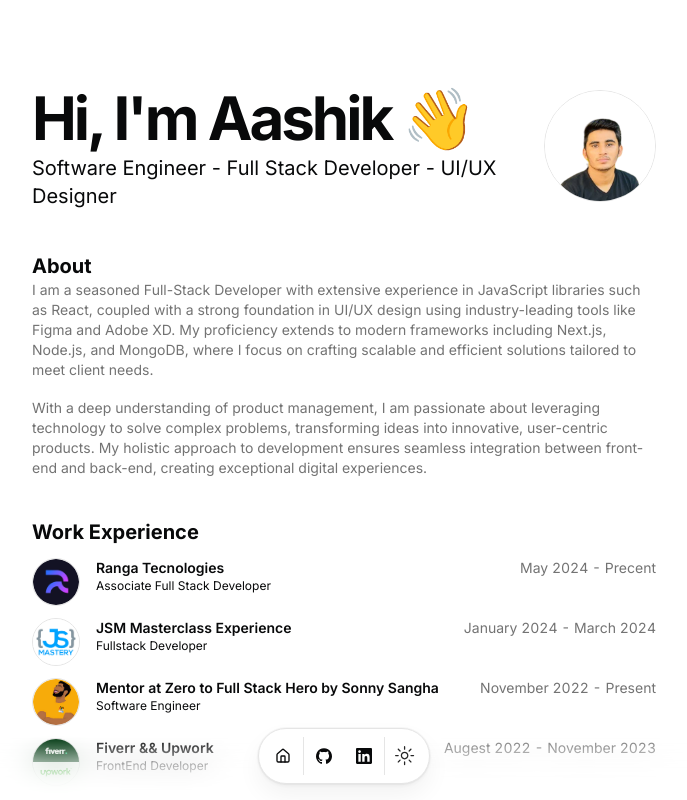
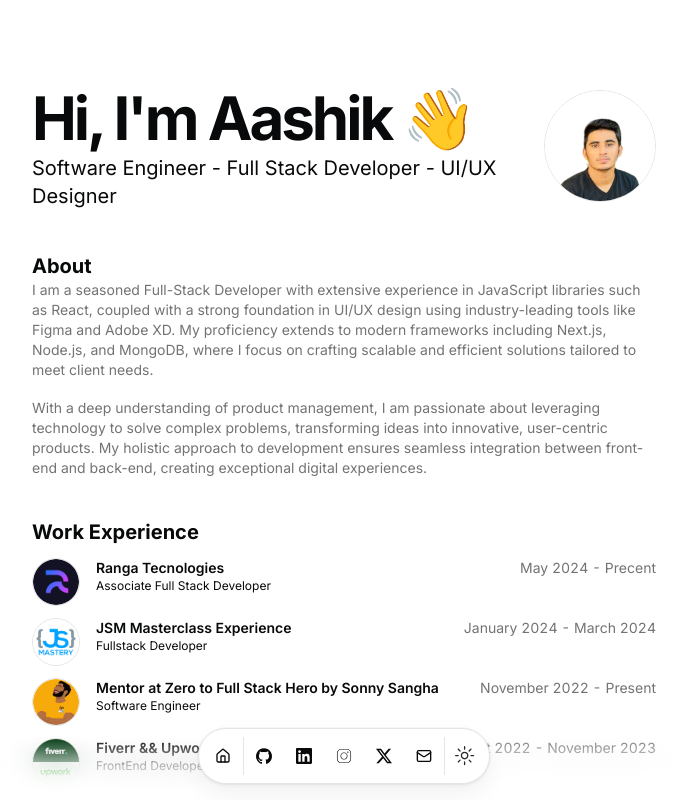
Before and after one commit to mhmd-aashik/me-portfolio, a Next.js app: page / in a window 1280 px wide. Shown: the top 800 px of the page, without its empty margins (296-983 px from the left). Built offline with nearby package versions, Linux system fonts and the light colour scheme.

Commit message:
day 2 link update

```diff
--- a/src/app/page.tsx
+++ b/src/app/page.tsx
@@ -6,6 +6,7 @@ import { ResumeCard } from "@/components/resume-card";
 import { Avatar, AvatarFallback, AvatarImage } from "@/components/ui/avatar";
 import { Badge } from "@/components/ui/badge";
 import { DATA } from "@/data/resume";
+import Link from "next/link";
 import Markdown from "react-markdown";
 
 const BLUR_FADE_DELAY = 0.04;
@@ -272,7 +273,8 @@ export default function Page() {
       </section>
 
       {/* PROJECTS */}
-      {/* <section id="projects">
+      {
+        <section id="projects">
           <div className="space-y-12 w-full py-12">
             <BlurFade delay={BLUR_FADE_DELAY * 11}>
               <div className="flex flex-col items-center justify-center space-y-4 text-center">
@@ -291,7 +293,7 @@ export default function Page() {
                 </div>
               </div>
             </BlurFade>
-          <div className="grid grid-cols-1 gap-3 sm:grid-cols-2 max-w-[800px] mx-auto">
+            {/* <div className="grid grid-cols-1 gap-3 sm:grid-cols-2 max-w-[800px] mx-auto">
               {DATA.projects.map((project, id) => (
                 <BlurFade
                   key={project.title}
@@ -310,12 +312,18 @@ export default function Page() {
                   />
                 </BlurFade>
               ))}
+            </div> */}
+            <div className="h-5 flex items-center justify-center">
+              <h1>
+                Coming Soon! <span className="animate-pulse">🔴</span>
+              </h1>
             </div>
           </div>
-      </section> */}
+        </section>
+      }
 
       {/* Contacts */}
-      {/* <section id="contact">
+      <section id="contact">
         <div className="grid items-center justify-center gap-4 px-4 text-center md:px-6 w-full py-12">
           <BlurFade delay={BLUR_FADE_DELAY * 16}>
             <div className="space-y-3">
@@ -328,10 +336,10 @@ export default function Page() {
               <p className="mx-auto max-w-[600px] text-muted-foreground md:text-xl/relaxed lg:text-base/relaxed xl:text-xl/relaxed">
                 Want to chat? Just shoot me a dm{" "}
                 <Link
-                  href={DATA.contact.social.X.url}
+                  href={DATA.contact.social.Gmail.url}
                   className="text-blue-500 hover:underline"
                 >
-                  with a direct question on twitter
+                  with a direct question on Gmail
                 </Link>{" "}
                 and I&apos;ll respond whenever I can. I will ignore all
                 soliciting.
@@ -339,7 +347,7 @@ export default function Page() {
             </div>
           </BlurFade>
         </div>
-      </section> */}
+      </section>
     </main>
   );
 }
--- a/src/components/icons.tsx
+++ b/src/components/icons.tsx
@@ -34,6 +34,20 @@ export const Icons = {
     >
       <title>youtube</title>
       <path d="M29.41,9.26a3.5,3.5,0,0,0-2.47-2.47C24.76,6.2,16,6.2,16,6.2s-8.76,0-10.94.59A3.5,3.5,0,0,0,2.59,9.26,36.13,36.13,0,0,0,2,16a36.13,36.13,0,0,0,.59,6.74,3.5,3.5,0,0,0,2.47,2.47C7.24,25.8,16,25.8,16,25.8s8.76,0,10.94-.59a3.5,3.5,0,0,0,2.47-2.47A36.13,36.13,0,0,0,30,16,36.13,36.13,0,0,0,29.41,9.26ZM13.2,20.2V11.8L20.47,16Z" />
+    </svg>
+  ),
+  instagram: (props: IconProps) => (
+    <svg
+      width="32px"
+      height="32px"
+      viewBox="0 0 50 50"
+      fill="currentColor"
+      xmlns="http://www.w3.org/2000/svg"
+      {...props}
+    >
+      <title>Instagram</title>
+
+      <path d="M16,3c-7.16752,0 -13,5.83248 -13,13v18c0,7.16752 5.83248,13 13,13h18c7.16752,0 13,-5.83248 13,-13v-18c0,-7.16752 -5.83248,-13 -13,-13zM16,5h18c6.08648,0 11,4.91352 11,11v18c0,6.08648 -4.91352,11 -11,11h-18c-6.08648,0 -11,-4.91352 -11,-11v-18c0,-6.08648 4.91352,-11 11,-11zM37,11c-1.10457,0 -2,0.89543 -2,2c0,1.10457 0.89543,2 2,2c1.10457,0 2,-0.89543 2,-2c0,-1.10457 -0.89543,-2 -2,-2zM25,14c-6.06329,0 -11,4.93671 -11,11c0,6.06329 4.93671,11 11,11c6.06329,0 11,-4.93671 11,-11c0,-6.06329 -4.93671,-11 -11,-11zM25,16c4.98241,0 9,4.01759 9,9c0,4.98241 -4.01759,9 -9,9c-4.98241,0 -9,-4.01759 -9,-9c0,-4.98241 4.01759,-9 9,-9z"></path>
     </svg>
   ),
   nextjs: (props: IconProps) => (
--- a/src/data/resume.tsx
+++ b/src/data/resume.tsx
@@ -101,25 +101,27 @@ export const DATA = {
 
         navbar: true,
       },
-      //   X: {
-      //     name: "X",
-      //     url: "https://dub.sh/dillion-twitter",
-      //     icon: Icons.x,
+      Instagram: {
+        name: "Instagram",
+        url: "https://www.instagram.com/mhmd_aashik/",
+        icon: Icons.instagram,
 
-      //     navbar: true,
-      //   },
-      //   Youtube: {
-      //     name: "Youtube",
-      //     url: "https://dub.sh/dillion-youtube",
-      //     icon: Icons.youtube,
-      //     navbar: true,
-      //   },
-      email: {
+        navbar: true,
+      },
+
+      X: {
+        name: "X",
+        url: "https://x.com/aashik36660",
+        icon: Icons.x,
+
+        navbar: true,
+      },
+      Gmail: {
         name: "Send Email",
-        url: "#",
+        url: "https://mail.google.com/mail/u/0/#inbox?compose=new",
         icon: Icons.email,
 
-        navbar: false,
+        navbar: true,
       },
     },
   },
@@ -199,128 +201,128 @@ export const DATA = {
       end: "2020",
     },
   ],
-  projects: [
-    {
-      title: "Chat Collect",
-      href: "https://chatcollect.com",
-      dates: "Jan 2024 - Feb 2024",
-      active: true,
-      description:
-        "With the release of the [OpenAI GPT Store](https://openai.com/blog/introducing-the-gpt-store), I decided to build a SaaS which allows users to collect email addresses from their GPT users. This is a great way to build an audience and monetize your GPT API usage.",
-      technologies: [
-        "Next.js",
-        "Typescript",
-        "PostgreSQL",
-        "Prisma",
-        "TailwindCSS",
-        "Stripe",
-        "Shadcn UI",
-        "Magic UI",
-      ],
-      links: [
-        {
-          type: "Website",
-          href: "https://chatcollect.com",
-          icon: <Icons.globe className="size-3" />,
-        },
-      ],
-      image: "",
-      video:
-        "https://pub-83c5db439b40468498f97946200806f7.r2.dev/chat-collect.mp4",
-    },
-    {
-      title: "Magic UI",
-      href: "https://magicui.design",
-      dates: "June 2023 - Present",
-      active: true,
-      description:
-        "Designed, developed and sold animated UI components for developers.",
-      technologies: [
-        "Next.js",
-        "Typescript",
-        "PostgreSQL",
-        "Prisma",
-        "TailwindCSS",
-        "Stripe",
-        "Shadcn UI",
-        "Magic UI",
-      ],
-      links: [
-        {
-          type: "Website",
-          href: "https://magicui.design",
-          icon: <Icons.globe className="size-3" />,
-        },
-        {
-          type: "Source",
-          href: "https://github.com/magicuidesign/magicui",
-          icon: <Icons.github className="size-3" />,
-        },
-      ],
-      image: "",
-      video: "https://cdn.magicui.design/bento-grid.mp4",
-    },
-    {
-      title: "llm.report",
-      href: "https://llm.report",
-      dates: "April 2023 - September 2023",
-      active: true,
-      description:
-        "Developed an open-source logging and analytics platform for OpenAI: Log your ChatGPT API requests, analyze costs, and improve your prompts.",
-      technologies: [
-        "Next.js",
-        "Typescript",
-        "PostgreSQL",
-        "Prisma",
-        "TailwindCSS",
-        "Shadcn UI",
-        "Magic UI",
-        "Stripe",
-        "Cloudflare Workers",
-      ],
-      links: [
-        {
-          type: "Website",
-          href: "https://llm.report",
-          icon: <Icons.globe className="size-3" />,
-        },
-        {
-          type: "Source",
-          href: "https://github.com/dillionverma/llm.report",
-          icon: <Icons.github className="size-3" />,
-        },
-      ],
-      image: "",
-      video: "https://cdn.llm.report/openai-demo.mp4",
-    },
-    {
-      title: "Automatic Chat",
-      href: "https://automatic.chat",
-      dates: "April 2023 - March 2024",
-      active: true,
-      description:
-        "Developed an AI Customer Support Chatbot which automatically responds to customer support tickets using the latest GPT models.",
-      technologies: [
-        "Next.js",
-        "Typescript",
-        "PostgreSQL",
-        "Prisma",
-        "TailwindCSS",
-        "Shadcn UI",
-        "Magic UI",
-        "Stripe",
-        "Cloudflare Workers",
-      ],
-      links: [
-        {
-          type: "Website",
-          href: "https://automatic.chat",
-          icon: <Icons.globe className="size-3" />,
-        },
-      ],
-      image: "",
-      video:
-        "https://pub-83c5db439b40468498f97946200806f7.r2.dev/automatic-chat.mp4",
-    },
-  ],
+  //   projects: [
+  //     {
+  //       title: "Chat Collect",
+  //       href: "https://chatcollect.com",
+  //       dates: "Jan 2024 - Feb 2024",
+  //       active: true,
+  //       description:
+  //         "With the release of the [OpenAI GPT Store](https://openai.com/blog/introducing-the-gpt-store), I decided to build a SaaS which allows users to collect email addresses from their GPT users. This is a great way to build an audience and monetize your GPT API usage.",
+  //       technologies: [
+  //         "Next.js",
+  //         "Typescript",
+  //         "PostgreSQL",
+  //         "Prisma",
+  //         "TailwindCSS",
+  //         "Stripe",
+  //         "Shadcn UI",
+  //         "Magic UI",
+  //       ],
+  //       links: [
+  //         {
+  //           type: "Website",
+  //           href: "https://chatcollect.com",
+  //           icon: <Icons.globe className="size-3" />,
+  //         },
+  //       ],
+  //       image: "",
+  //       video:
+  //         "https://pub-83c5db439b40468498f97946200806f7.r2.dev/chat-collect.mp4",
+  //     },
+  //     {
+  //       title: "Magic UI",
+  //       href: "https://magicui.design",
+  //       dates: "June 2023 - Present",
+  //       active: true,
+  //       description:
+  //         "Designed, developed and sold animated UI components for developers.",
+  //       technologies: [
+  //         "Next.js",
+  //         "Typescript",
+  //         "PostgreSQL",
+  //         "Prisma",
+  //         "TailwindCSS",
+  //         "Stripe",
+  //         "Shadcn UI",
+  //         "Magic UI",
+  //       ],
+  //       links: [
+  //         {
+  //           type: "Website",
+  //           href: "https://magicui.design",
+  //           icon: <Icons.globe className="size-3" />,
+  //         },
+  //         {
+  //           type: "Source",
+  //           href: "https://github.com/magicuidesign/magicui",
+  //           icon: <Icons.github className="size-3" />,
+  //         },
+  //       ],
+  //       image: "",
+  //       video: "https://cdn.magicui.design/bento-grid.mp4",
+  //     },
+  //     {
+  //       title: "llm.report",
+  //       href: "https://llm.report",
+  //       dates: "April 2023 - September 2023",
+  //       active: true,
+  //       description:
+  //         "Developed an open-source logging and analytics platform for OpenAI: Log your ChatGPT API requests, analyze costs, and improve your prompts.",
+  //       technologies: [
+  //         "Next.js",
+  //         "Typescript",
+  //         "PostgreSQL",
+  //         "Prisma",
+  //         "TailwindCSS",
+  //         "Shadcn UI",
+  //         "Magic UI",
+  //         "Stripe",
+  //         "Cloudflare Workers",
+  //       ],
+  //       links: [
+  //         {
+  //           type: "Website",
+  //           href: "https://llm.report",
+  //           icon: <Icons.globe className="size-3" />,
+  //         },
+  //         {
+  //           type: "Source",
+  //           href: "https://github.com/dillionverma/llm.report",
+  //           icon: <Icons.github className="size-3" />,
+  //         },
+  //       ],
+  //       image: "",
+  //       video: "https://cdn.llm.report/openai-demo.mp4",
+  //     },
+  //     {
+  //       title: "Automatic Chat",
+  //       href: "https://automatic.chat",
+  //       dates: "April 2023 - March 2024",
+  //       active: true,
+  //       description:
+  //         "Developed an AI Customer Support Chatbot which automatically responds to customer support tickets using the latest GPT models.",
+  //       technologies: [
+  //         "Next.js",
+  //         "Typescript",
+  //         "PostgreSQL",
+  //         "Prisma",
+  //         "TailwindCSS",
+  //         "Shadcn UI",
+  //         "Magic UI",
+  //         "Stripe",
+  //         "Cloudflare Workers",
+  //       ],
+  //       links: [
+  //         {
+  //           type: "Website",
+  //           href: "https://automatic.chat",
+  //           icon: <Icons.globe className="size-3" />,
+  //         },
+  //       ],
+  //       image: "",
+  //       video:
+  //         "https://pub-83c5db439b40468498f97946200806f7.r2.dev/automatic-chat.mp4",
+  //     },
+  //   ],
 } as const;
```
Lines whose indentation alone changed are shown as unchanged.
